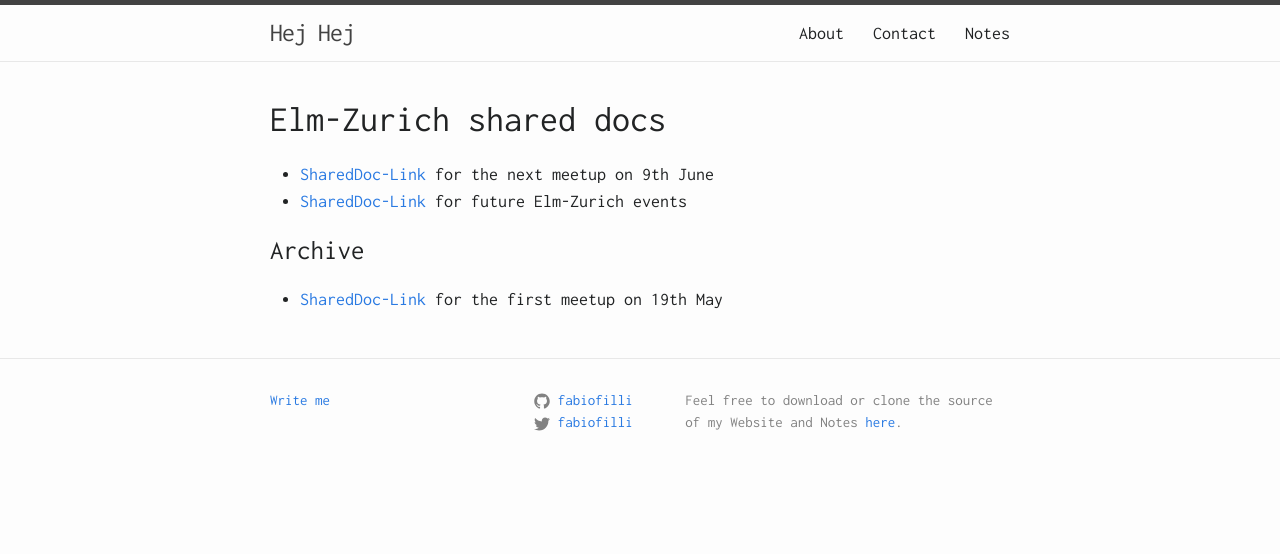
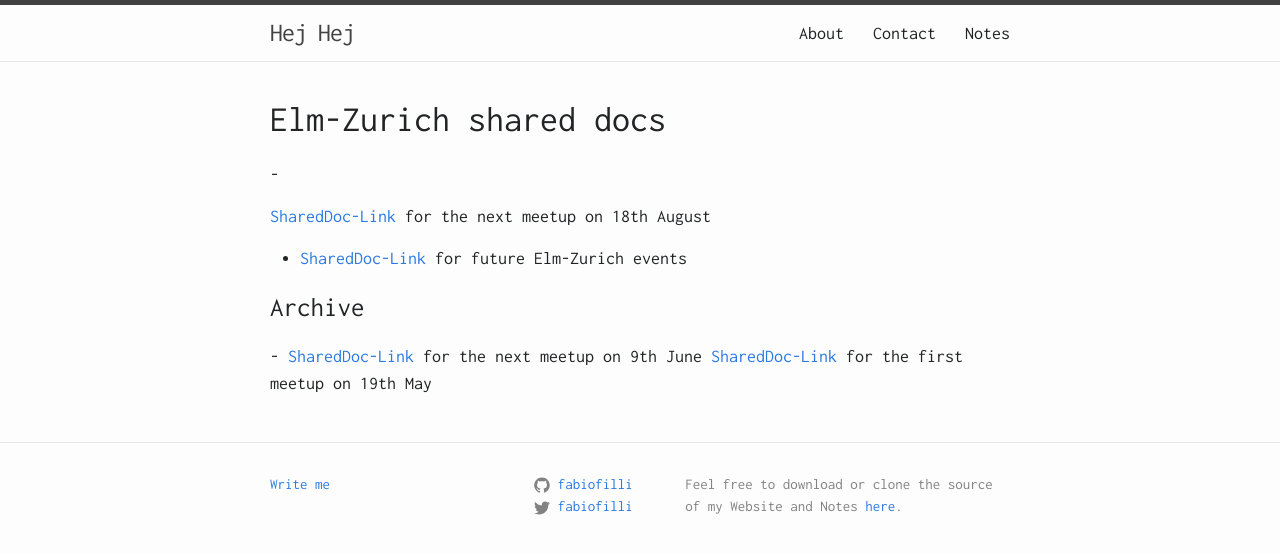
Before and after one commit to fabiofilli/fabiofilli, a Jekyll site: the page built from elm-zurich.md, in a window 1280 px wide. Shown: the top 554 px of the page. Built offline with Jekyll 4.4.1, drawn with Linux system fonts in a browser that asks for light colours; Markdown is read by kramdown in place of the engine named in the settings; comment, search, counter and statistics services are not loaded.

Commit message:
update elm-zurich site

```diff
--- a/elm-zurich.md
+++ b/elm-zurich.md
@@ -5,8 +5,12 @@
 
 # Elm-Zurich shared docs
 
-- [SharedDoc-Link](https://docs.google.com/document/d/1g5gokFWFBMfneRpoR414_SgKZuQLM455cZdFvCrIyfI/edit?usp=sharing) for the next meetup on 9th June
+-
+
+[SharedDoc-Link](https://docs.google.com/document/d/1lftzlFW-0c4bFcwpaD5KdnJpUdlo-F3m33yRtKSfDPw/edit?usp=sharing) for the next meetup on 18th August
 - [SharedDoc-Link](https://docs.google.com/document/d/1AdghsZn4GPA6PLXRzhx1kUzdOploap647NYPW7STszI/edit?usp=sharing) for future Elm-Zurich events
 
 ## Archive
-- [SharedDoc-Link](https://docs.google.com/document/d/11BjeZf4NepIeXO77GwUfq7w7_rHDLb3BB5LVHfwWTOU/edit?usp=sharing) for the first meetup on 19th May
+-
+[SharedDoc-Link](https://docs.google.com/document/d/1g5gokFWFBMfneRpoR414_SgKZuQLM455cZdFvCrIyfI/edit?usp=sharing) for the next meetup on 9th June
+[SharedDoc-Link](https://docs.google.com/document/d/11BjeZf4NepIeXO77GwUfq7w7_rHDLb3BB5LVHfwWTOU/edit?usp=sharing) for the first meetup on 19th May
```
